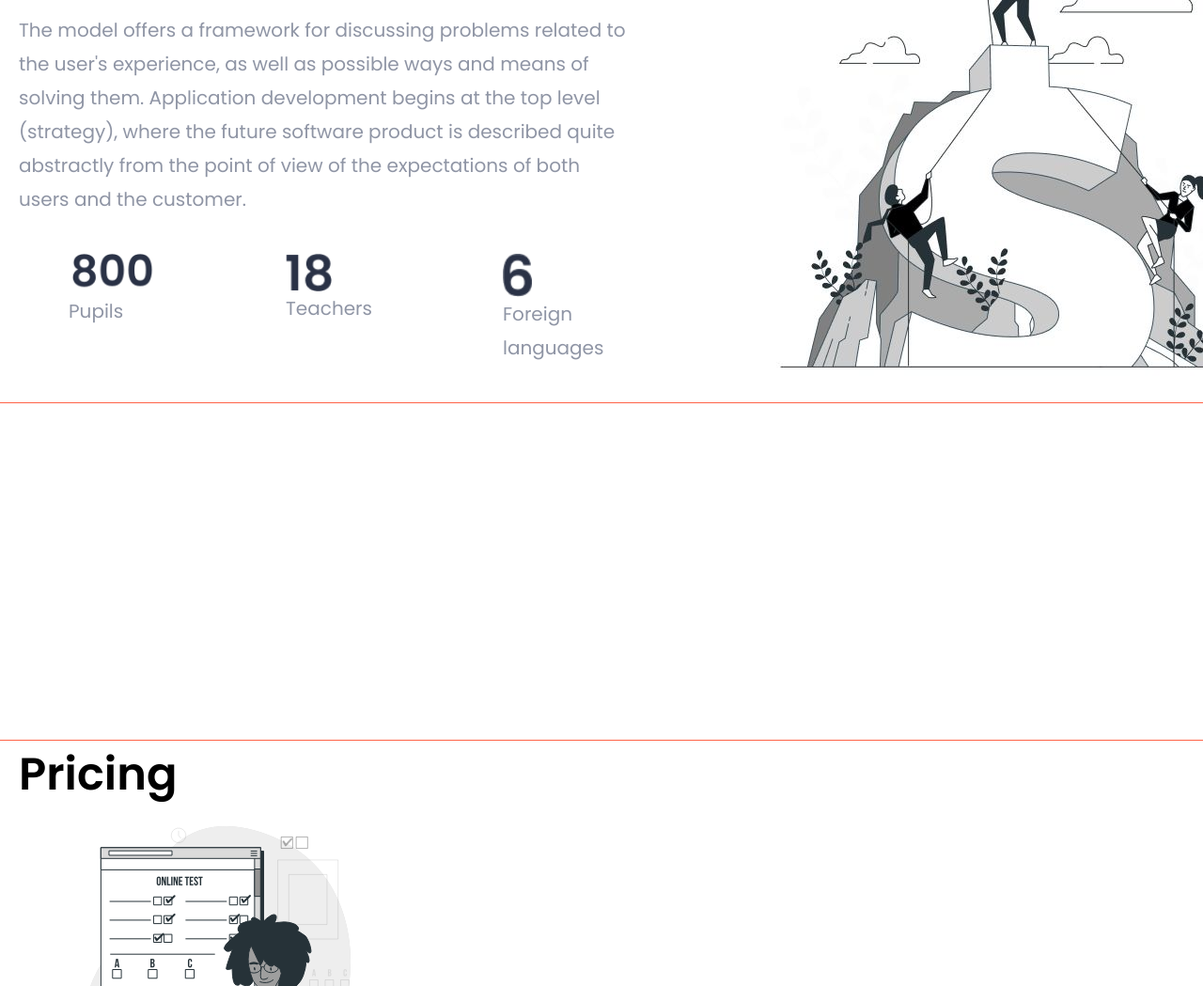
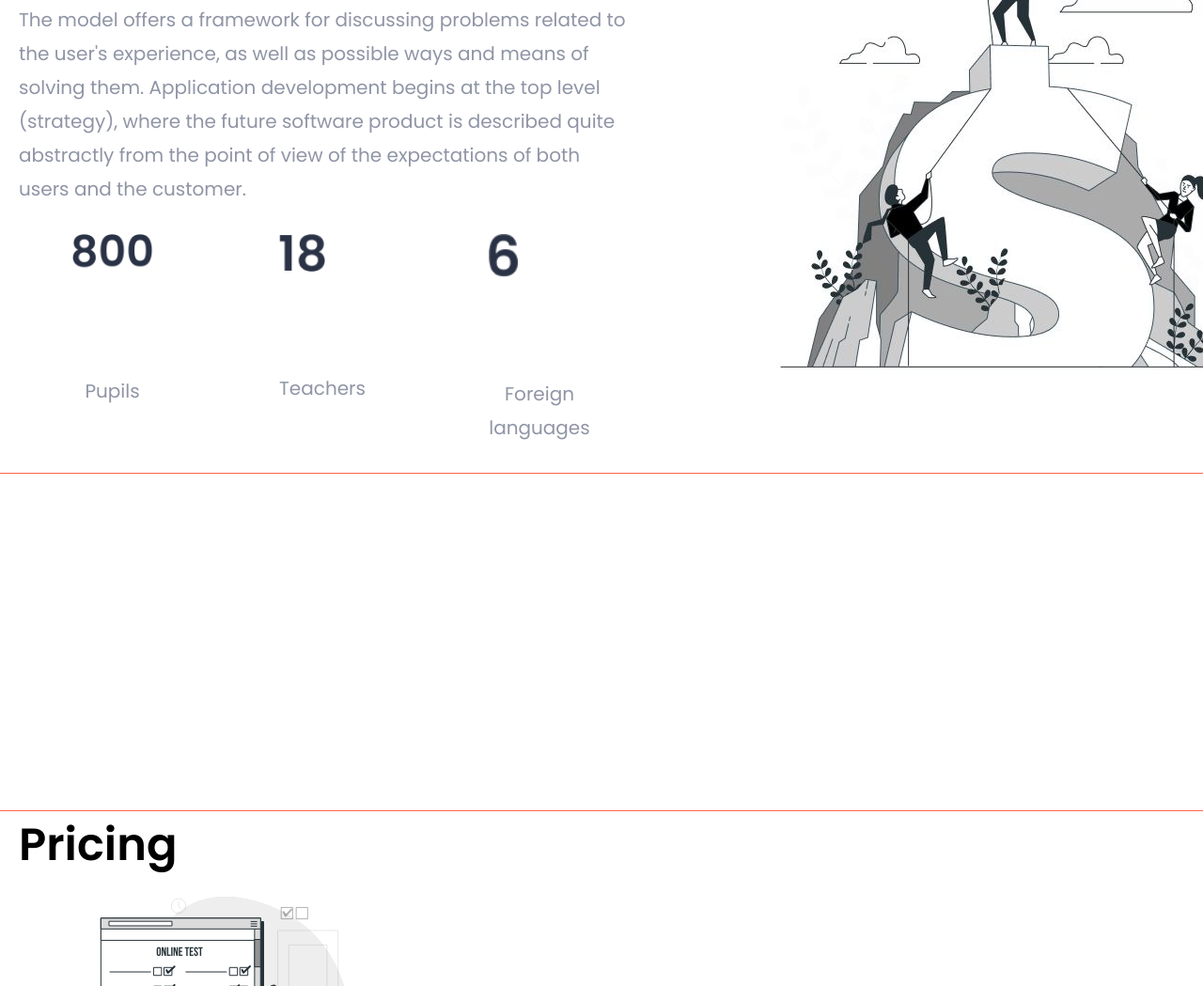
Before and after one commit to VadimKorobec/Britlex, a plain HTML site: page index.html in a window 1280 px wide. Shown: the part 2209-3258 px from the top of the page at 94% size. Drawn offline with nearby package versions, Linux system fonts and the light colour scheme.

Commit message:
Update styles.css

```diff
--- a/css/styles.css
+++ b/css/styles.css
@@ -345,10 +345,24 @@ body {
   width: 555px;
 }
 
-.about-item {
+.eight-wrap {
   width: 93px;
+  text-align: center;
 }
 
+.eighteen-wrap {
+  width: 92px;
+}
+
+.six-wrap {
+  width: 108px;
+  text-align: center;
+}
+
+.about-img {
+  background-position: center;
+  margin-bottom: 106px;
+}
 .about-text {
   margin-bottom: 30px;
   font-size: 20px;
```
